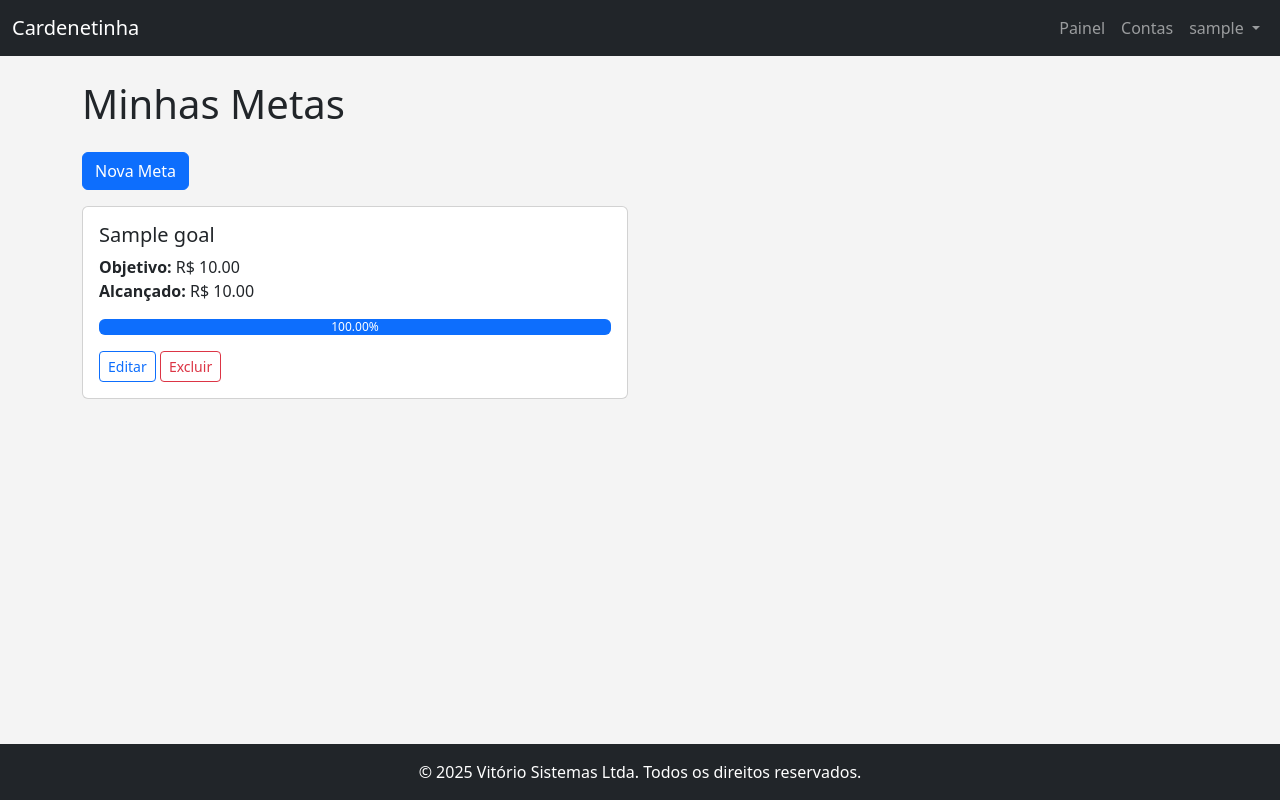
After one commit to profadevairvitorio/cardenetinha, a Flask app: page /goals in a window 1280 px wide. The commit adds this page. Run offline with Flask 3, Linux system fonts and the light colour scheme; a user stored in the database is signed in; tables that the repository leaves empty hold one stand-in row (values such as "Sample post"); some libraries are stand-ins or nearby versions.

Commit message:
feat: Add goal management with CRUD functionality in templates and routes
- Created templates for listing, creating, and editing goals.
- Added routes for managing goals: list, create, edit, and delete.
- Integrated goal functionality into navbar for easier navigation.

```diff
--- a/app/models.py
+++ b/app/models.py
@@ -71,7 +71,6 @@ class Goal(db.Model):
 
     @property
     def current_amount(self):
-        from decimal import Decimal
         return self.account.balance if self.account else Decimal('0.00')
 
     @property
--- a/app/routes.py
+++ b/app/routes.py
@@ -393,3 +393,66 @@ def download_report_csv():
     except ValueError:
         flash('Parâmetros inválidos na URL.', 'danger')
         return redirect(url_for('main.report'))
+
+@main_bp.route('/goals')
+@login_required
+def goals():
+    user_goals = Goal.query.filter_by(user_id=current_user.id).all()
+    return render_template('goal/index.html', title='Minhas Metas', goals=user_goals)
+
+
+@main_bp.route('/goal/new', methods=['GET', 'POST'])
+@login_required
+def new_goal():
+    form = GoalForm()
+
+    form.account.choices = [
+        (acc.id, acc.name_account) for acc in
+        Account.query.filter_by(user_id=current_user.id).order_by(Account.name_account).all()
+    ]
+
+    if form.validate_on_submit():
+        selected_account = db.session.get(Account, form.account.data)
+
+        if selected_account:
+            new_goal = Goal(
+                name=form.name.data,
+                target_amount=form.target_amount.data,
+                account=selected_account,
+                user_id=current_user.id
+            )
+            db.session.add(new_goal)
+            db.session.commit()
+            flash('Meta criada com sucesso!', 'success')
+            return redirect(url_for('main.goals'))
+        else:
+            flash('Conta selecionada inválida.', 'danger')
+
+    return render_template('goal/new.html', title='Nova Meta', form=form)
+
+@main_bp.route('/goal/edit/<int:goal_id>', methods=['GET', 'POST'])
+@login_required
+def edit_goal(goal_id):
+    goal = db.session.get(Goal, goal_id)
+    if goal is None or goal.user_id != current_user.id:
+        abort(404)
+    form = GoalForm(obj=goal)
+    if form.validate_on_submit():
+        goal.name = form.name.data
+        goal.target_amount = form.target_amount.data
+        goal.account = form.account.data
+        db.session.commit()
+        flash('Meta atualizada com sucesso!', 'success')
+        return redirect(url_for('main.goals'))
+    return render_template('goal/edit.html', title='Editar Meta', form=form, goal=goal)
+
+@main_bp.route('/goal/delete/<int:goal_id>', methods=['POST'])
+@login_required
+def delete_goal(goal_id):
+    goal = db.session.get(Goal, goal_id)
+    if goal is None or goal.user_id != current_user.id:
+        abort(404)
+    db.session.delete(goal)
+    db.session.commit()
+    flash('Meta excluída com sucesso!', 'success')
+    return redirect(url_for('main.goals'))
--- a/app/templates/base.html
+++ b/app/templates/base.html
@@ -32,6 +32,7 @@
                                 <ul class="dropdown-menu dropdown-menu-end" aria-labelledby="navbarDropdown">
                                     <li><a class="dropdown-item" href="{{ url_for('main.perfil') }}">Perfil</a></li>
                                     <li><a class="dropdown-item" href="{{ url_for('main.categories') }}">Categorias</a></li>
+                                    <li><a class="dropdown-item" href="{{ url_for('main.goals') }}">Metas</a></li>
                                     <li><a class="dropdown-item" href="{{ url_for('main.report') }}">Relatórios</a></li>
                                     <li><hr class="dropdown-divider"></li>
                                     <li><a class="dropdown-item" href="{{ url_for('auth.logout') }}">Sair</a></li>
--- /dev/null
+++ b/app/templates/goal/index.html
@@ -0,0 +1,38 @@
+{% extends "base.html" %}
+
+{% block content %}
+<div class="container mt-4">
+    <h1 class="mb-4">Minhas Metas</h1>
+    <a href="{{ url_for('main.new_goal') }}" class="btn btn-primary mb-3">Nova Meta</a>
+    <div class="row">
+        {% for goal in goals %}
+        <div class="col-md-6 mb-4">
+            <div class="card">
+                <div class="card-body">
+                    <h5 class="card-title">{{ goal.name }}</h5>
+                    <p class="card-text">
+                        <strong>Objetivo:</strong> R$ {{ "%.2f"|format(goal.target_amount) }}<br>
+                        <strong>Alcançado:</strong> R$ {{ "%.2f"|format(goal.current_amount) }}
+                    </p>
+                    <div class="progress">
+                        <div class="progress-bar" role="progressbar" style="width: {{ goal.progress_percentage }}%;" aria-valuenow="{{ goal.progress_percentage }}" aria-valuemin="0" aria-valuemax="100">
+                            {{ "%.2f"|format(goal.progress_percentage) }}%
+                        </div>
+                    </div>
+                    <div class="mt-3">
+                        <a href="{{ url_for('main.edit_goal', goal_id=goal.id) }}" class="btn btn-sm btn-outline-primary">Editar</a>
+                        <form action="{{ url_for('main.delete_goal', goal_id=goal.id) }}" method="post" class="d-inline">
+                            <button type="submit" class="btn btn-sm btn-outline-danger" onclick="return confirm('Tem certeza que deseja excluir esta meta?');">Excluir</button>
+                        </form>
+                    </div>
+                </div>
+            </div>
+        </div>
+        {% else %}
+        <div class="col">
+            <p>Você ainda não tem nenhuma meta cadastrada. <a href="{{ url_for('main.new_goal') }}">Crie sua primeira meta!</a></p>
+        </div>
+        {% endfor %}
+    </div>
+</div>
+{% endblock %}
```
Also changed, not shown: app/forms.py (+8 -3 lines), app/templates/goal/edit.html (added, +25 -0 lines), app/templates/goal/new.html (added, +25 -0 lines).
